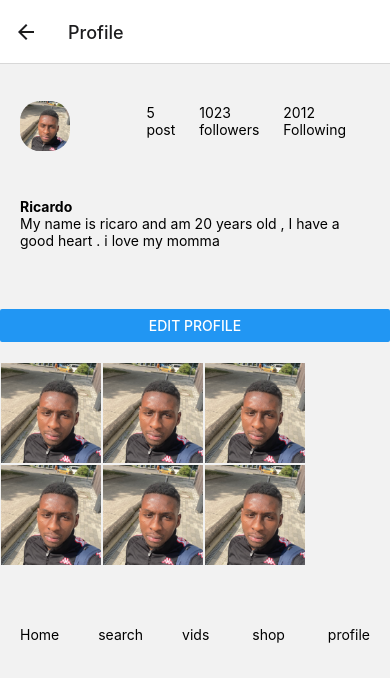
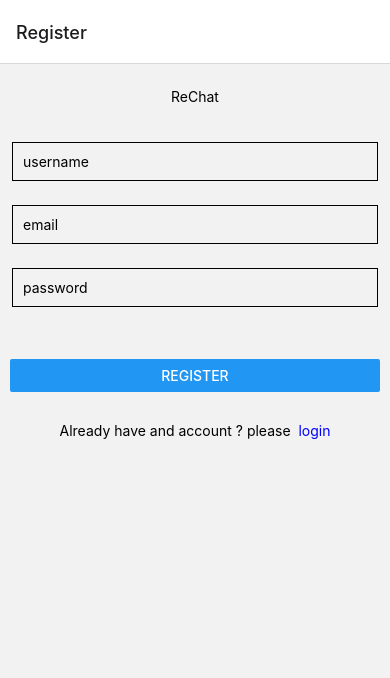
Before and after one commit to ricardo-applepie/react-native-users-app, a React Native app in the folder client/: screen /Profile in a window 390 px wide. Shown: the top 678 px of the page. Built offline with nearby package versions, Linux system fonts and the light colour scheme.

Commit message:
created register and login component

```diff
--- a/client/App.js
+++ b/client/App.js
@@ -7,30 +7,42 @@ import Chat from './pages/chat/Chat';
 import HomeScreen from './pages/home/Home';
 import Comments from './components/comments/Comments';
 import Search from './pages/search/Search';
+import Login from './pages/login/Login';
+import Register from './pages/register/Register';
+import { useNavigation } from '@react-navigation/native';
 
-function DetailsScreen({ navigation }) {
-  return (
-    <View style={{ flex: 1, alignItems: 'center', justifyContent: 'center' }}>
-      <Text>Details Screen</Text>
-      <Button
-        title="Profile"
-        onPress={() => navigation.push('Profile')}
-      />
-    </View>
-  );
-}
 const Stack = createNativeStackNavigator();
 
 function App() {
+
+
+  const [isSignedIn, SetIsSignedIn ] =React.useState(false);
+
+  function handleRegsiter(){
+
+    SetIsSignedIn(!isSignedIn);
+  }
+
   return (
     <NavigationContainer>
-      <Stack.Navigator initialRouteName="Home">
-        <Stack.Screen name="Home" component={HomeScreen} />
-        <Stack.Screen name="Detail" component={DetailsScreen} />
-        <Stack.Screen name="Comments" component={Comments} />
-        <Stack.Screen name="Profile" component={Profile} />
-        <Stack.Screen name="Chat" component={Chat} />
-        <Stack.Screen name="Search" component={Search} />
+      <Stack.Navigator initialRouteName={'Home'}>
+        {!isSignedIn?(
+            <>
+            <Stack.Screen name="Register">
+              {props => <Register {...props} handleUserRegister={handleRegsiter} />}
+            </Stack.Screen>
+              <Stack.Screen name="Login" component={Login} />
+            </>
+        ):(
+           <>
+              <Stack.Screen name="Home" component={HomeScreen} />
+              <Stack.Screen name="Comments" component={Comments} />
+              <Stack.Screen name="Profile" component={Profile} />
+              <Stack.Screen name="Chat" component={Chat} />
+              <Stack.Screen name="Search" component={Search} />
+
+          </>
+          )}
 
       </Stack.Navigator>
     </NavigationContainer>
--- a/client/components/feed/NewsFeed.js
+++ b/client/components/feed/NewsFeed.js
@@ -5,19 +5,16 @@ import ProfileImage from '../profileImage/ProfileImage';
 
 function NewsFeed(){
 const [newsFeed,setNewsFeed] = useState([1,2,3,4,5,6,7,8,9]);
-
     return (
         <View style={{flexDirection:'column'}}>
             {newsFeed.map(
-                function(post){
+                function(post,index){
                     return(
-                     <View>
-
-                            <Post/>
+                     <View key={index}>
+                        <Post/>
                      </View>
-              )
-              }
-             )}
+              )}
+            )}
         </View>
     )
 }
--- a/client/pages/home/Home.js
+++ b/client/pages/home/Home.js
@@ -6,6 +6,7 @@ function HomeScreen({ navigation }) {
     return (
         <View style={{ height: '100%'} } >
             <ScrollView>
+
             <View style={{height:'85%'}}>
 
                 <NewsFeed/>
--- /dev/null
+++ b/client/pages/login/Login.js
@@ -0,0 +1,96 @@
+import React,{useState} from 'react';
+import { Link } from '@react-navigation/native';
+
+import { Alert,Button,View,StyleSheet, TextInput ,Text} from 'react-native';
+
+function Login() {
+
+    const [passwordValue,SetPasswordValue]=useState('');
+    const [emailValue, SetemailValue] = useState('');
+
+    function onChangeEmail(text ) {
+        SetemailValue(text )
+    }
+    function onChangePassword(text ){
+        SetPasswordValue(text )
+    }
+
+    return (
+        <View>
+           <View style={styles.loginImage}>
+               <Text >ReChat</Text>
+           </View>
+           <View style={styles.inputWrapper}>
+                <TextInput
+                    style={styles.input}
+                    onChangeText={(e)=>onChangeEmail(e)}
+                    value={emailValue}
+                    placeholder="email"
+
+                />
+                <TextInput
+                    style={styles.input}
+                    onChangeText={(text) => onChangePassword(text )}
+                    value={passwordValue}
+                    secureTextEntry={true}
+                    placeholder="password"
+
+                />
+                <View style={styles.buttonWrapper}>
+                    <View style={styles.button}>
+                        <Button
+
+                            title="Login"
+                            onPress={() => Alert.alert('Simple Button pressed')}
+                        />
+                    </View>
+                    <View style={styles.loginLinkWrapper}>
+                        <Text>No account ? please
+
+                            <Text style={{color:'blue'}}>
+                                <Link to={{ screen: 'Register' }}>
+                                    &nbsp; register now
+                                </Link>
+                            </Text>
+                        </Text>
+                    </View>
+                </View>
+           </View>
+
+        </View>
+    )
+}
+
+const styles = StyleSheet.create({
+    input: {
+        height: 40,
+        margin: 12,
+        borderWidth: 1,
+        padding: 10,
+    },
+    inputWrapper:{
+        display:'flex',
+        flexDirection:'column',
+        height: '70%'
+
+    },
+    loginImage:{
+        height:'30%',
+        display:'flex',
+        justifyContent:'center',
+        alignItems:'center'
+    },
+    button:{
+        marginLeft:10,
+        marginRight:10,
+        marginTop:40
+    },
+    loginLinkWrapper:{
+        display: 'flex',
+        justifyContent: 'center',
+        alignItems: 'center',
+        marginTop:30
+    }
+});
+
+export default Login;
--- a/client/pages/profile/Profile.js
+++ b/client/pages/profile/Profile.js
@@ -56,7 +56,15 @@ function Profile({ navigation }) {
             <View style={{marginTop:40,marginBottom:20}}>
                 <Button
                     title="Edit profile"
-                    onPress={() => navigation.navigate('Chat')}
+                    onPress={() =>{
+                        try {
+                            navigation.navigate('Register')
+                        } catch (error) {
+                            console.log(error)
+                        }
+                    }
+
+                    }
                 />
             </View>
 
--- /dev/null
+++ b/client/pages/register/Register.js
@@ -0,0 +1,110 @@
+import React, { useState } from 'react';
+import { Link } from '@react-navigation/native';
+
+import { Alert, Button, View, StyleSheet, TextInput, Text } from 'react-native';
+
+function Login({ handleUserRegister}) {
+
+    const [passwordValue, SetPasswordValue] = useState('');
+    const [emailValue, SetemailValue] = useState('');
+    const [usernameValue, SetUsernameValue]= useState('');
+
+    function onChangeEmail(text) {
+        SetemailValue(text)
+    }
+    function onChangePassword(text) {
+        SetPasswordValue(text);
+    }
+
+   function  onChangeUsername(text){
+       SetUsernameValue(text)
+    }
+
+    return (
+        <View>
+            <View style={styles.loginImage}>
+                <Text >ReChat</Text>
+            </View>
+            <View style={styles.inputWrapper}>
+                <TextInput
+                    style={styles.input}
+                    onChangeText={(text) => onChangePassword(text)}
+                    value={usernameValue}
+                    secureTextEntry={true}
+                    placeholder="username"
+
+                />
+                <TextInput
+                    style={styles.input}
+                    onChangeText={(e) => onChangeEmail(e)}
+                    value={emailValue}
+                    placeholder="email"
+
+                />
+                <TextInput
+                    style={styles.input}
+                    onChangeText={(text) => onChangePassword(text)}
+                    value={passwordValue}
+                    secureTextEntry={true}
+                    placeholder="password"
+
+                />
+
+
+                <View style={styles.buttonWrapper}>
+                    <View style={styles.button}>
+                        <Button
+
+                            title="Register"
+                            onPress={() => handleUserRegister()}
+                        />
+                    </View>
+                    <View style={styles.loginLinkWrapper}>
+                        <Text>Already have and account ? please
+                            <Text style={{ color: 'blue' }}>
+                                <Link to={{ screen: 'Login', params: { id: 'jane' } }}>
+                                    &nbsp; login
+                                </Link>
+                          </Text>
+                        </Text>
+                    </View>
+                </View>
+            </View>
+
+        </View>
+    )
+}
+
+const styles = StyleSheet.create({
+    input: {
+        height: 40,
+        margin: 12,
+        borderWidth: 1,
+        padding: 10,
+    },
+    inputWrapper: {
+        display: 'flex',
+        flexDirection: 'column',
+        height: '80%'
+
+    },
+    loginImage: {
+        height: '20%',
+        display: 'flex',
+        justifyContent: 'center',
+        alignItems: 'center'
+    },
+    button: {
+        marginLeft: 10,
+        marginRight: 10,
+        marginTop: 40
+    },
+    loginLinkWrapper: {
+        display: 'flex',
+        justifyContent: 'center',
+        alignItems: 'center',
+        marginTop: 30
+    }
+});
+
+export default Login;
--- a/client/pages/search/Search.js
+++ b/client/pages/search/Search.js
@@ -37,10 +37,10 @@ function Search(){
                 <View>
                     {usersList.filter(user => user.name.toLowerCase().includes(searchInput))
                     .map(
-                        function(user){
+                        function(user,index){
                             return(
 
-                                    <View style={styles.container}>
+                                <View key={index} style={styles.container}>
                                         <ProfileImage />
                                         <Text style={styles.username}>
                                             {user.name}
```
